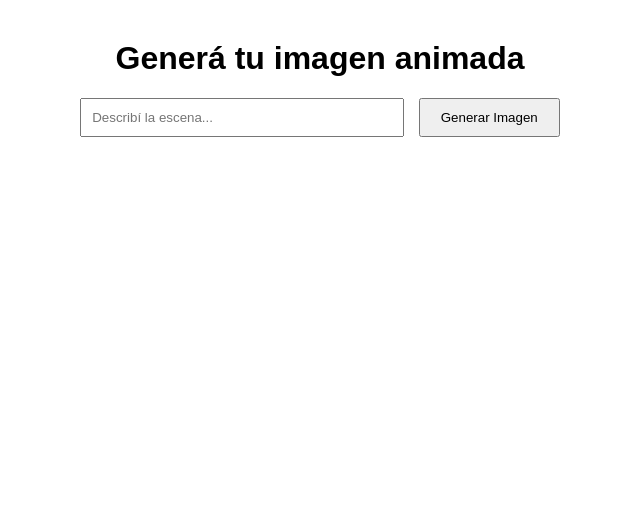
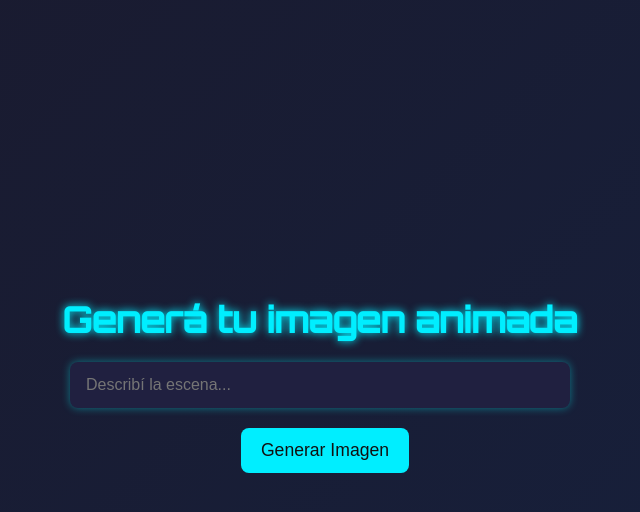
Before and after one commit to juliokof2104/generationimagen, a website: page public/index.html in a window 1280 px wide. Shown: the whole page, without its empty margins (320-960 px from the left). Drawn offline with Linux system fonts and the light colour scheme.

Commit message:
Update style.css

```diff
--- a/public/style.css
+++ b/public/style.css
@@ -1,17 +1,98 @@
+/* Fuente moderna */
+@import url('https://fonts.googleapis.com/css2?family=Orbitron:wght@500&display=swap');
+
+* {
+  box-sizing: border-box;
+  margin: 0;
+  padding: 0;
+}
+
 body {
-  font-family: sans-serif;
+  font-family: 'Orbitron', sans-serif;
+  background: linear-gradient(135deg, #1a1a2e, #16213e);
+  color: #f1f1f1;
+  min-height: 100vh;
+  display: flex;
+  flex-direction: column;
+  align-items: center;
+  justify-content: center;
+  padding: 40px 20px;
   text-align: center;
-  margin-top: 40px;
 }
-input {
-  width: 300px;
-  padding: 10px;
+
+/* Título */
+h1 {
+  font-size: 2.2rem;
+  margin-bottom: 20px;
+  color: #0ef;
+  text-shadow: 0 0 8px #0ef;
 }
+
+/* Input */
+input[type="text"] {
+  width: 80%;
+  max-width: 500px;
+  padding: 14px 16px;
+  font-size: 1rem;
+  border: none;
+  border-radius: 8px;
+  background-color: #202040;
+  color: #f1f1f1;
+  box-shadow: 0 0 8px rgba(0, 255, 255, 0.4);
+  outline: none;
+  margin-bottom: 20px;
+}
+
+/* Botón */
 button {
-  padding: 10px 20px;
+  background: #0ef;
+  color: #111;
+  padding: 12px 20px;
+  font-size: 1.1rem;
+  border: none;
+  border-radius: 8px;
+  cursor: pointer;
   margin-left: 10px;
+  transition: background 0.3s ease, transform 0.2s ease;
 }
+
+button:hover {
+  background: #08d;
+  transform: scale(1.05);
+}
+
+/* Resultado */
+#resultado {
+  margin-top: 30px;
+  max-width: 90%;
+  animation: fadeIn 0.5s ease-in-out;
+}
+
 #resultado img {
-  margin-top: 20px;
-  max-width: 80%;
+  max-width: 100%;
+  border-radius: 10px;
+  box-shadow: 0 0 15px rgba(0, 255, 255, 0.3);
+  margin-top: 15px;
 }
+
+/* Spinner (si se implementa) */
+.spinner {
+  border: 4px solid #f1f1f1;
+  border-top: 4px solid #0ef;
+  border-radius: 50%;
+  width: 40px;
+  height: 40px;
+  margin: 20px auto;
+  animation: spin 1s linear infinite;
+}
+
+/* Animaciones */
+@keyframes fadeIn {
+  from { opacity: 0; transform: translateY(10px); }
+  to { opacity: 1; transform: translateY(0); }
+}
+
+@keyframes spin {
+  0% { transform: rotate(0deg); }
+  100% { transform: rotate(360deg); }
+}
```
